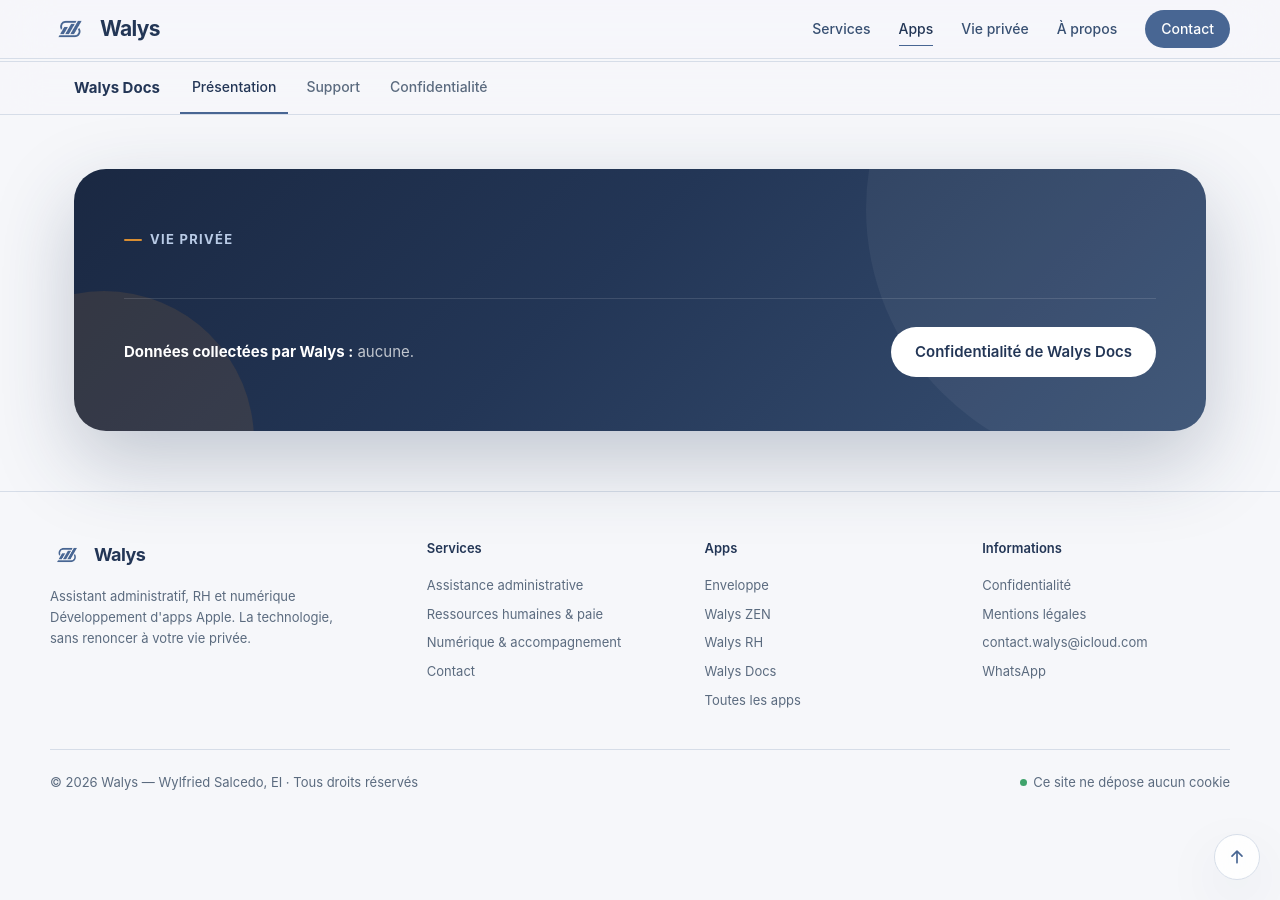
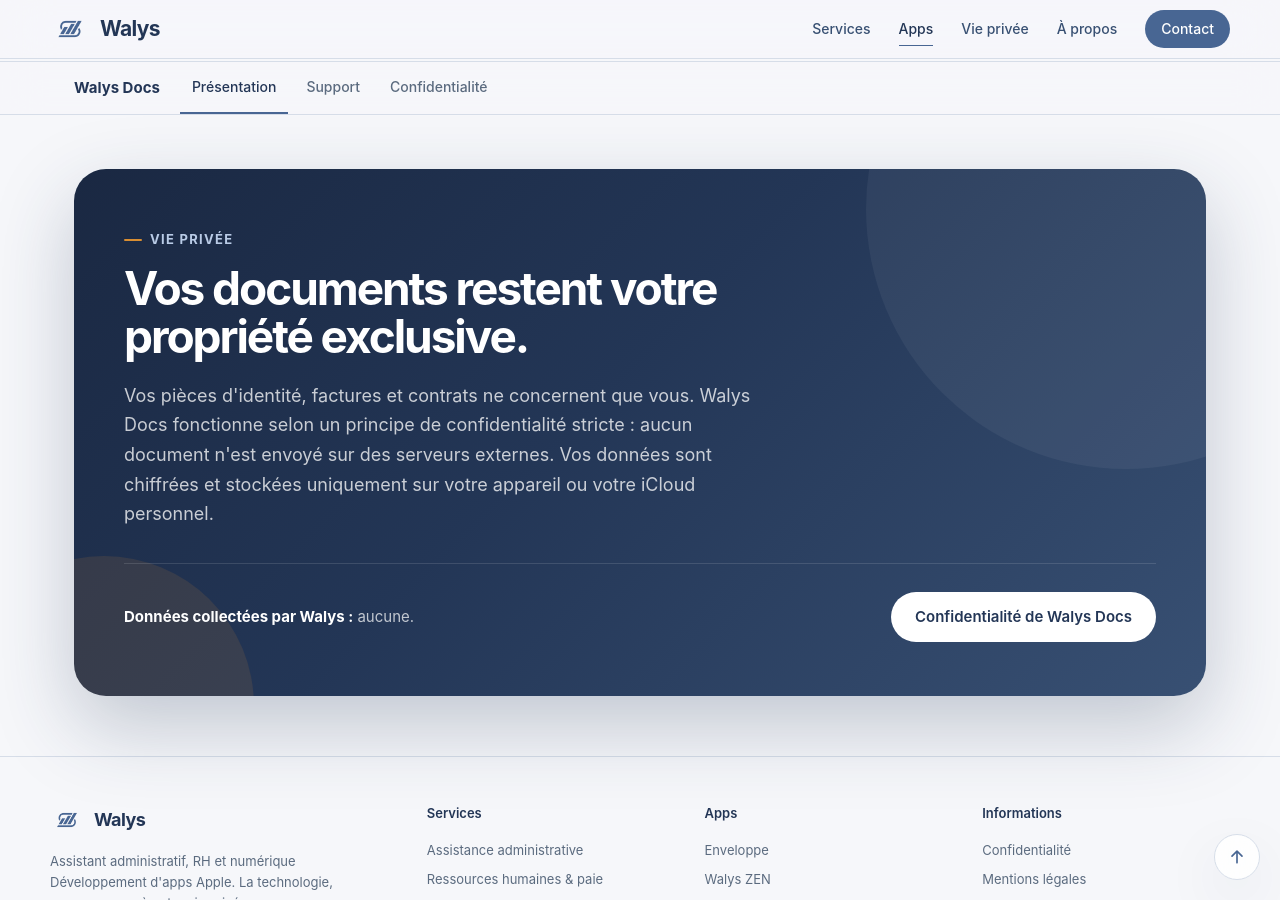
Before and after one commit to Walys-fr/walys-fr.github.io, a Jekyll site: the page built from _apps/walys-docs.md, in a window 1280 px wide and 900 px high, scrolled down 2170 px. Built offline with Jekyll 4.4.1, drawn with Linux system fonts in a browser that asks for light colours.

Commit message:
Update _apps/walys-docs.md (via Pages CMS)

```diff
--- a/_apps/walys-docs.md
+++ b/_apps/walys-docs.md
@@ -47,4 +47,20 @@
   - libelle: Aucun serveur tiers
   - libelle: Sauvegardes chiffrées
   - libelle: Application native Apple (iOS, iPadOS, macOS)
+vie_privee:
+  titre: Vos documents restent votre propriété exclusive.
+  texte: "Vos pièces d'identité, factures et contrats ne concernent que vous.
+    Walys Docs fonctionne selon un principe de confidentialité stricte : aucun
+    document n'est envoyé sur des serveurs externes. Vos données sont chiffrées
+    et stockées uniquement sur votre appareil ou votre iCloud personnel."
+faq:
+  - question: Mes documents sont-ils envoyés sur des serveurs ?
+    reponse: Non. Walys Docs fonctionne à 100 % en local sur vos appareils Apple.
+      Aucune donnée personnelle ne transite par un serveur externe.
+  - question: Comment sont protégées mes sauvegardes ?
+    reponse: Toutes les sauvegardes générées par l'application sont intégralement
+      chiffrées pour empêcher tout accès non autorisé.
+  - question: Puis-je synchroniser mes documents entre mon iPhone et mon Mac ?
+    reponse: Oui, la synchronisation s'effectue de manière sécurisée via votre
+      propre compte iCloud personnel.
 ---
```
